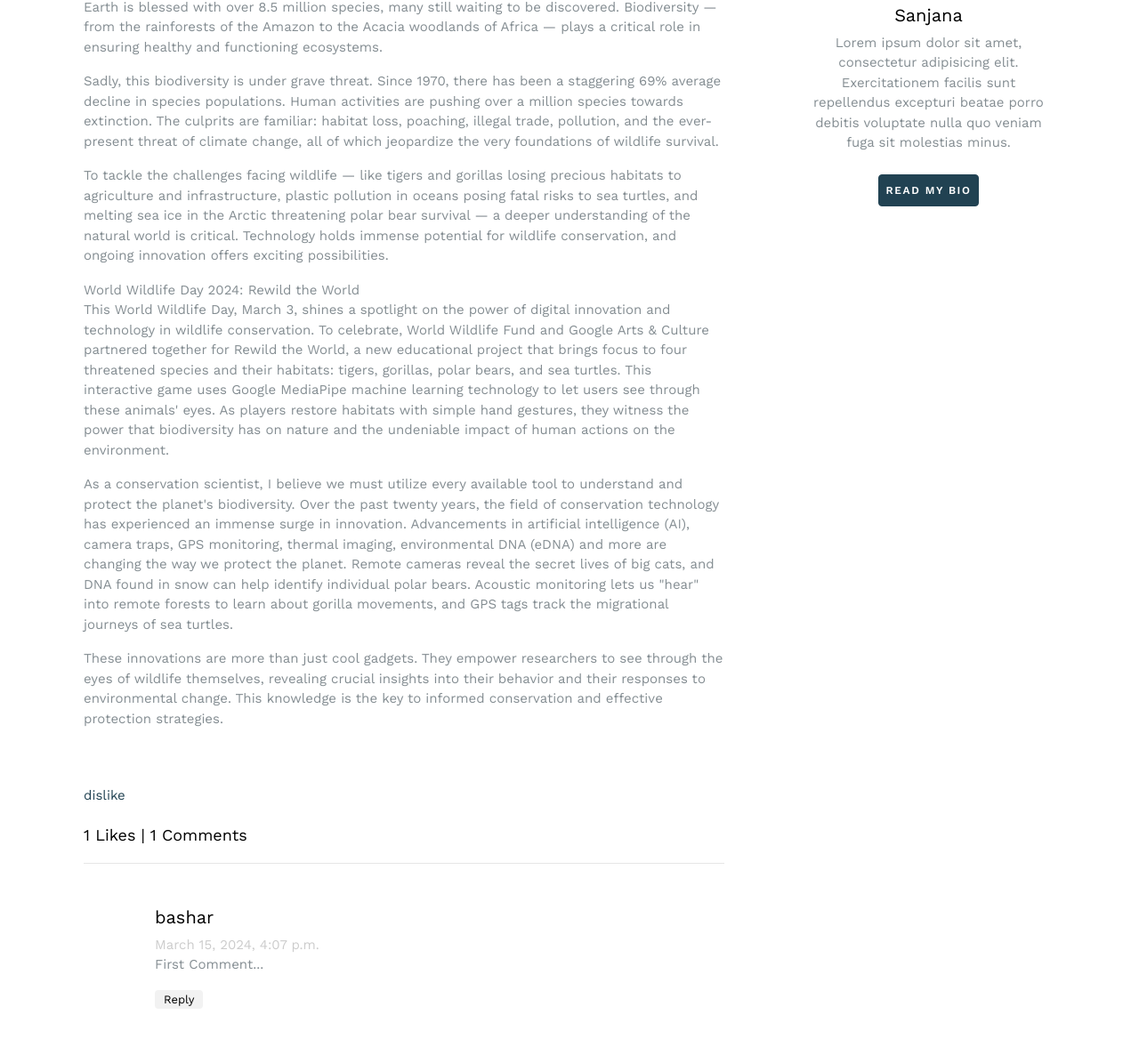
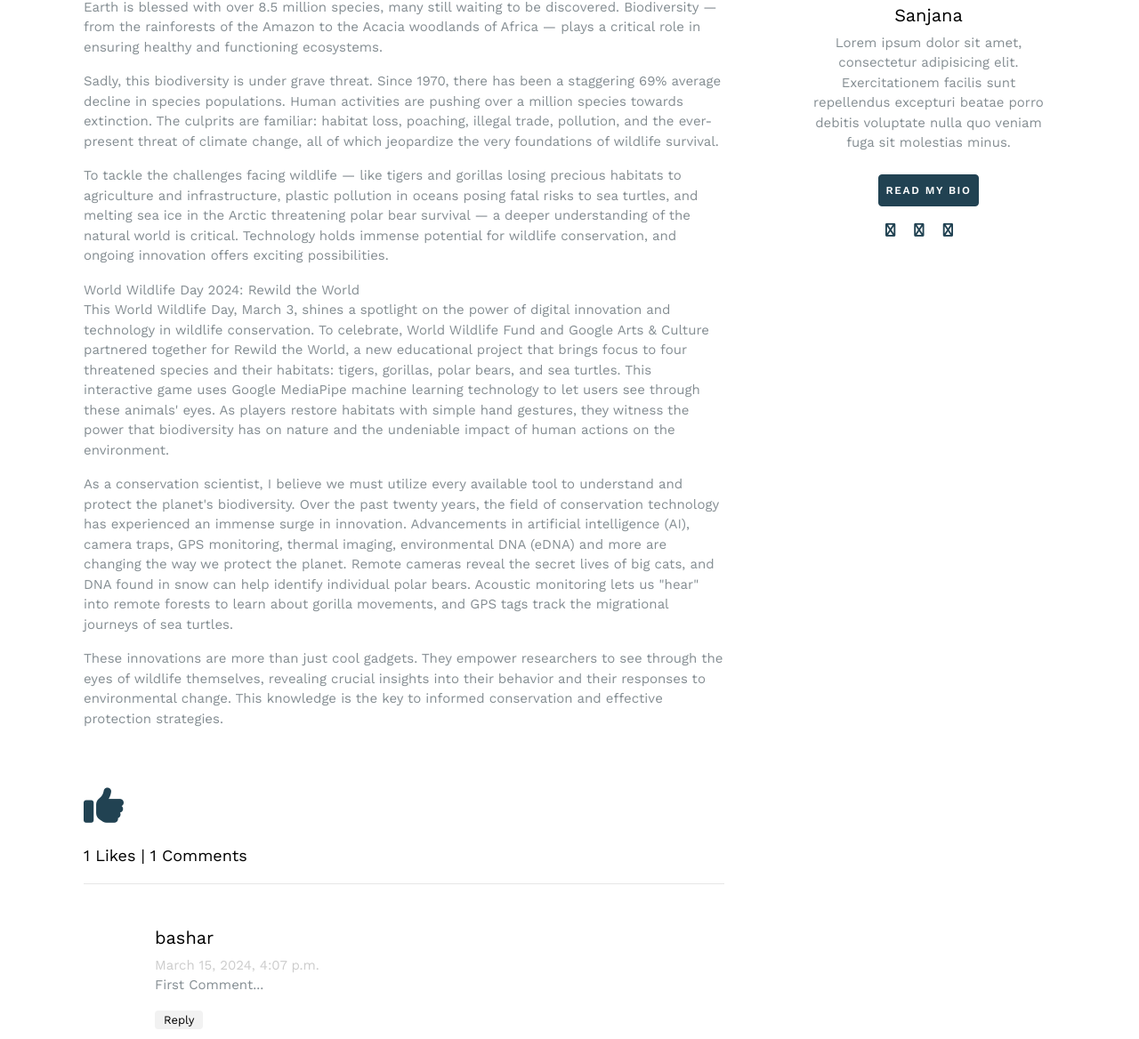
Before and after one commit to SazeebulBashar/Blog, a Django app: a page that uses My_Blog_Project/templates/base.html in a window 1280 px wide. Shown: the part 514-1682 px from the top of the page at 89% size. Run offline with Django 5.2, Linux system fonts and the light colour scheme; a user stored in the database is signed in; data comes from the database, SQL or seed files in the repository; both versions use the stored data as it was after the commit; some libraries are stand-ins or nearby versions; some web fonts are replaced.

Commit message:
font awesome icon added

```diff
--- a/My_Blog_Project/templates/App_Blog/full_blog.html
+++ b/My_Blog_Project/templates/App_Blog/full_blog.html
@@ -44,9 +44,15 @@
               <!-- Start comment-list -->
               <div class="pt-5 comment-wrap">
                 {% if liked %}
-                <a href="{% url 'App_Blog:unliked_post' pk=blog.pk %}">dislike</a>
+                <a href="{% url 'App_Blog:unliked_post' pk=blog.pk %}">
+                  {% comment %} <span class="lnr lnr-thumbs-down"></span> {% endcomment %}
+                  <i class="fa-solid fa-thumbs-up fa-3x" ></i>
+                </a>
                 {% else %}
-                <a href="{% url 'App_Blog:liked_post' pk=blog.pk %}">like</a>
+                <a href="{% url 'App_Blog:liked_post' pk=blog.pk %}">
+                  {% comment %} <span class="lnr lnr-thumbs-up"></span> {% endcomment %}
+                  <i class="fa-regular fa-thumbs-up fa-3x"></i>
+                </a>
                 {% endif %}
                 <br> <br>
                 <h3 class="mb-5 heading"> {{blog.liked_blog.count}} Likes | {{blog.blog_comment.count}} Comments</h3>
--- a/My_Blog_Project/templates/base.html
+++ b/My_Blog_Project/templates/base.html
@@ -22,6 +22,9 @@
 	<link rel="stylesheet" href="{% static 'fonts/flaticon/font/flaticon.css' %}">
 
 	{% comment %} <link rel="stylesheet" href="{% url 'https://cdn.jsdelivr.net/npm/bootstrap-icons@1.8.1/font/bootstrap-icons.css' %}"> {% endcomment %}
+
+	<link rel="stylesheet" href="https://cdn.linearicons.com/free/1.0.0/icon-font.min.css">
+	<link rel="stylesheet" href="https://cdnjs.cloudflare.com/ajax/libs/font-awesome/6.5.1/css/all.min.css">
 
 	<link rel="stylesheet" href="{% static 'css/tiny-slider.css' %}">
 	<link rel="stylesheet" href="{% static 'css/aos.css' %}">
--- a/requirements.txt
+++ b/requirements.txt
@@ -5,7 +5,6 @@ Django==4.2.11
 django-bootstrap-v5==1.0.11
 django-cleanup==8.1.0
 django-crispy-forms==2.1
-django-fontawesome-5==1.0.18
 pillow==10.2.0
 soupsieve==2.5
 sqlparse==0.4.4
```
Also changed, not shown: My_Blog_Project/db.sqlite3, 1 other file.
